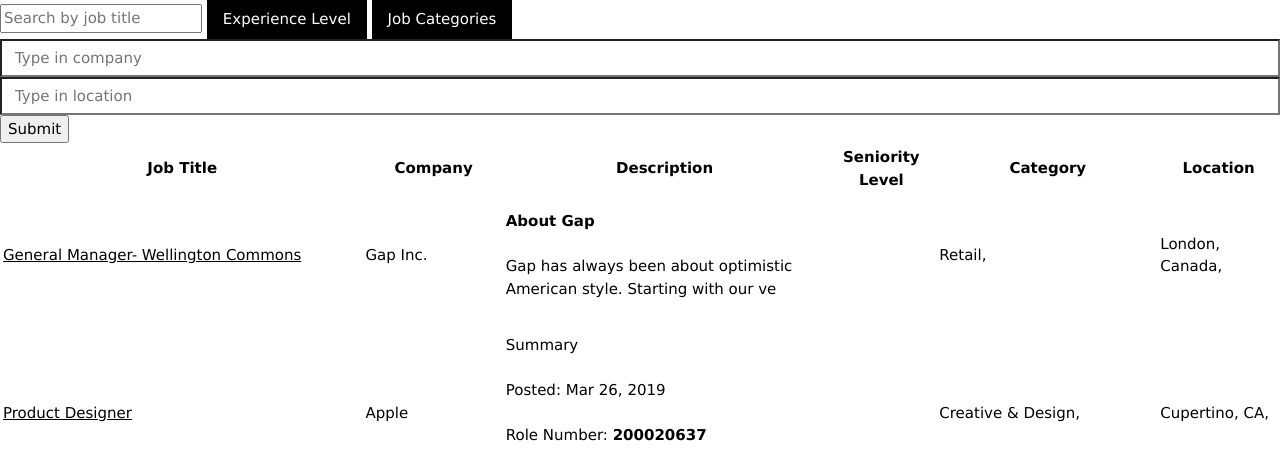
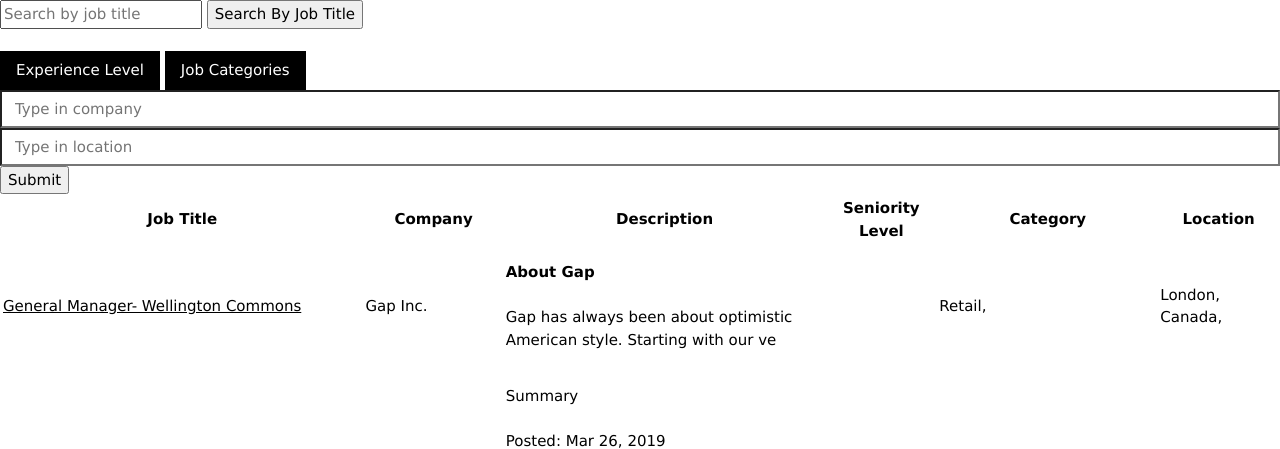
Before and after one commit to jkxm/muse_project, a Django app: page / in a window 1280 px wide. Shown: the top 449 px of the page. Run offline with Django 3.2, Linux system fonts and the light colour scheme; data comes from the database, SQL or seed files in the repository.

Commit message:
cleaned up README job title search put in its own form

```diff
--- a/jobsearch/views.py
+++ b/jobsearch/views.py
@@ -43,6 +43,7 @@
 )
 
 def company_datalist_options():
+    # return all companies in db
     options_html = ""
     for c in Company.objects.all():
         options_html += "<option value="+str(c.id)+">"+c.name+"</option>"
@@ -50,6 +51,7 @@
     return options_html
 
 def job_titles():
+    # return options of existing jobtitles
     options_html = ""
     s = set()
     for j in Job.objects.all():
@@ -65,10 +67,14 @@
     if request.method == "POST":
         levels = request.POST.getlist('levels')
         categories = request.POST.getlist('categories')
+
         # location and company sent as one input
         locations = request.POST.get('locations')
         companies = request.POST.get('companies')
+
         first_query = Job.objects.none()
+        second_query = Job.objects.none()
+        third_query = Job.objects.none()
         if request.POST.get('jobtitle'):
             job_query = Job.objects.filter(title__contains=request.POST.get('jobtitle'))
             return render(
@@ -84,8 +90,7 @@
                 }
             )
 
-        # fix filter to use OR not AND
-        # use union operator on job query to include all jobs that have selected levels and categories
+        # use union operator on first_query to include all jobs that have selected levels and categories
         if levels:
             for l in levels:
                 first_query |= Job.objects.filter(level__contains=l)
@@ -93,20 +98,11 @@
             for c in categories:
                 first_query |= Job.objects.filter(category__contains=c)
 
+        # flexdatalist seperates values with __, so splitting string to get each company/location chosen
+        # companies and locations are stored in their own variable.
+        # I think as a job seeker, I would like to use the selected filters to narrow down my choices as much as possible
+        # therefore, I choose to intersect all queries to produce a queryset that only contains jobs that match the parameters im looking for
 
-
-
-
-
-        # if there were no levels/ category selected, set job_query to all jobs
-        # if not job_query:
-        #     job_query = Job.objects.all()
-        second_query = Job.objects.none()
-        third_query = Job.objects.none()
-        # using and operator
-
-
-        # flexdatalist seperates values with __, so splitting string to get each company/location chosen
         if companies:
             companies_arr = companies.split("__")
             for c in companies_arr:
@@ -120,6 +116,9 @@
                 third_query |= Job.objects.filter(location__contains=l)
                 # job_query = job_query.filter(location__contains=l)
 
+
+        # if certain parameters werent selected at all, change the queryset to contain all jobs
+        # this way, the parameters that were set intersect with all jobs
 
         if not first_query:
             first_query = Job.objects.all()
--- a/templates/index.html
+++ b/templates/index.html
@@ -10,9 +10,27 @@
   </head>
   <body>
 
+      <form method="POST">
+        {% csrf_token %}
+        <input type='text'
+         placeholder='Search by job title'
+         class='flexdatalist'
+         data-min-length='1'
+
+         list='jobtitle'
+         name='jobtitle'>
+         <datalist id="jobtitle">
+           {{job_titles | safe}}
+         </datalist>
+
+         <input type ="submit" value="Search By Job Title"/>
+      </form>
+
+      <br>
+
       <form method="POST"/>
       {% csrf_token %}
-      <input type='text'
+      <!-- <input type='text'
        placeholder='Search by job title'
        class='flexdatalist'
        data-min-length='1'
@@ -21,7 +39,7 @@
        name='jobtitle'>
        <datalist id="jobtitle">
          {{job_titles | safe}}
-       </datalist>
+       </datalist> -->
 
        <!-- click dropdown for level -->
        <div class="w3-dropdown-click">
```
Also changed, not shown: README.md, 1 other file.
